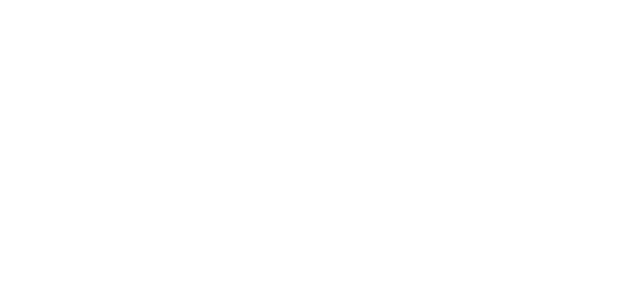
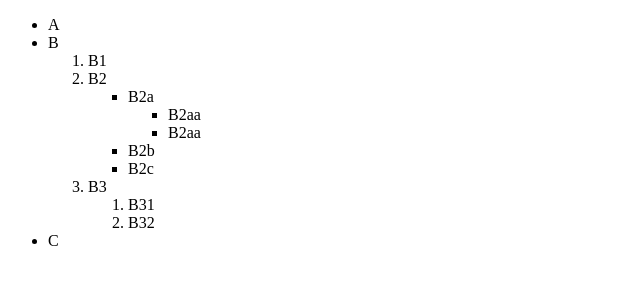
Before and after one commit to yazzdev/FullStackWebCamp, a plain HTML site: page 3-Intermediate-HTML/3.1-Nesting-and-Indentation/index.html in a window 1280 px wide. Shown: the whole page, without its empty margins (0-640 px from the left). Drawn offline with Linux system fonts and the light colour scheme.

Commit message:
solve exercise 3.1

```diff
--- a/3-Intermediate-HTML/3.1-Nesting-and-Indentation/index.html
+++ b/3-Intermediate-HTML/3.1-Nesting-and-Indentation/index.html
@@ -1 +1,42 @@
 <!-- Write your code below -->
+<!DOCTYPE html>
+<html lang="en">
+  <head>
+    <meta charset="UTF-8" />
+    <meta name="viewport" content="width=device-width, initial-scale=1.0" />
+    <title>Document</title>
+  </head>
+  <body>
+    <ul>
+      <li>A</li>
+      <li>
+        B
+        <ol>
+          <li>B1</li>
+          <li>
+            B2
+            <ul>
+              <li>
+                B2a
+                <ul>
+                  <li>B2aa</li>
+                  <li>B2aa</li>
+                </ul>
+              </li>
+              <li>B2b</li>
+              <li>B2c</li>
+            </ul>
+          </li>
+          <li>
+            B3
+            <ol>
+              <li>B31</li>
+              <li>B32</li>
+            </ol>
+          </li>
+        </ol>
+      </li>
+      <li>C</li>
+    </ul>
+  </body>
+</html>
```
